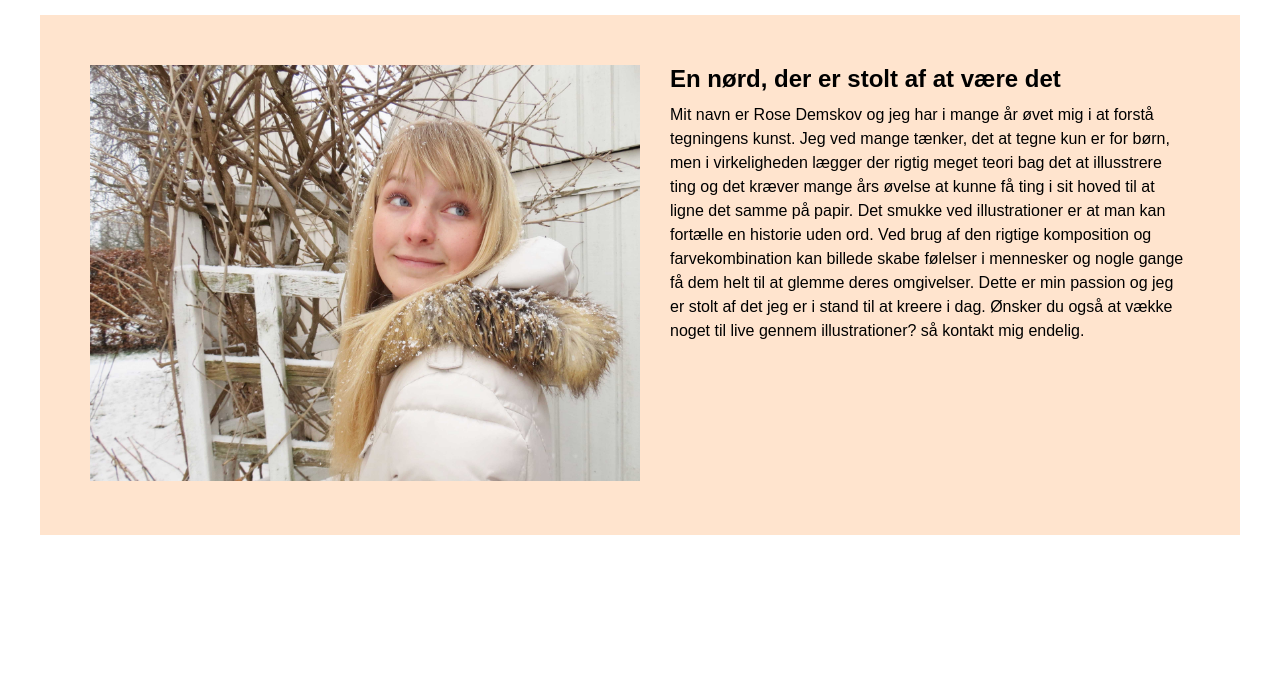
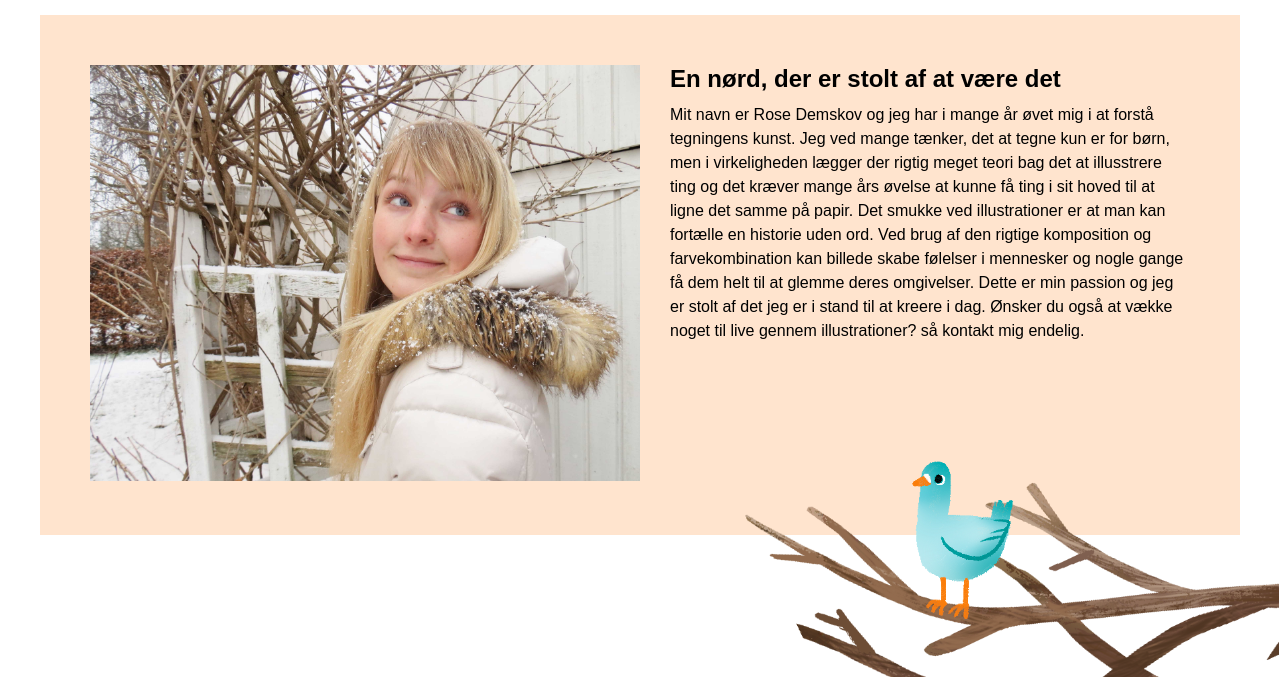
Before and after one commit to elis2729/06_portfolie_eksamen, a plain HTML site: page om.html in a window 1280 px wide. Shown: the part 123-800 px from the top of the page. Drawn offline with Linux system fonts and the light colour scheme.

Commit message:
due sat på plads

```diff
--- a/om.html
+++ b/om.html
@@ -27,6 +27,7 @@
 	</header>
 
 	<main>
+		<div class="wrapper">
 			<section class="om_section">
 				<div>
 					<img src="img/profil2.jpg" alt="et billede af RoseMuzen">
@@ -36,6 +37,10 @@
 					<p>Mit navn er Rose Demskov og jeg har i mange år øvet mig i at forstå tegningens kunst. Jeg ved mange tænker, det at tegne kun er for børn, men i virkeligheden lægger der rigtig meget teori bag det at illusstrere ting og det kræver mange års øvelse at kunne få ting i sit hoved til at ligne det samme på papir. Det smukke ved illustrationer er at man kan fortælle en historie uden ord. Ved brug af den rigtige komposition og farvekombination kan billede skabe følelser i mennesker og nogle gange få dem helt til at glemme deres omgivelser. Dette er min passion og jeg er stolt af det jeg er i stand til at kreere i dag. Ønsker du også at vække noget til live gennem illustrationer? så kontakt mig endelig.</p>
 				</div>
 			</section>
+			<div id="due1"></div>
+			<div id="due2"></div>
+			<div id="due3"></div>
+		</div>
 
 
 	</main>
--- a/style.css
+++ b/style.css
@@ -65,11 +65,6 @@ nav {
 }
 
 /*-------------------------- forside ------------------------------------*/
-
-
-wrapper {
-	position: relative;
-}
 
 #sky_midt {
 	background-image: url(img/sky_midt.svg);
@@ -289,6 +284,17 @@ wrapper {
 	background-color: #ffe4ce;
 }
 
+#due1 {
+	background-image: url(img/pigeon1.PNG);
+	background-size: contain;
+	width: 101vw;
+	height: 56.8vw;
+	position: absolute;
+	bottom: 0;
+	right: 0;
+	pointer-events: none;
+}
+
 /*-------------------------- portfolie ------------------------------------*/
 
 .portfolie_section1,
```
Also changed, not shown: img/forside_baggrund.JPG, img/pigeon1.PNG (added), img/pigeon2.PNG (added), img/pigeon3.PNG (added). Lines whose indentation alone changed are shown as unchanged.
